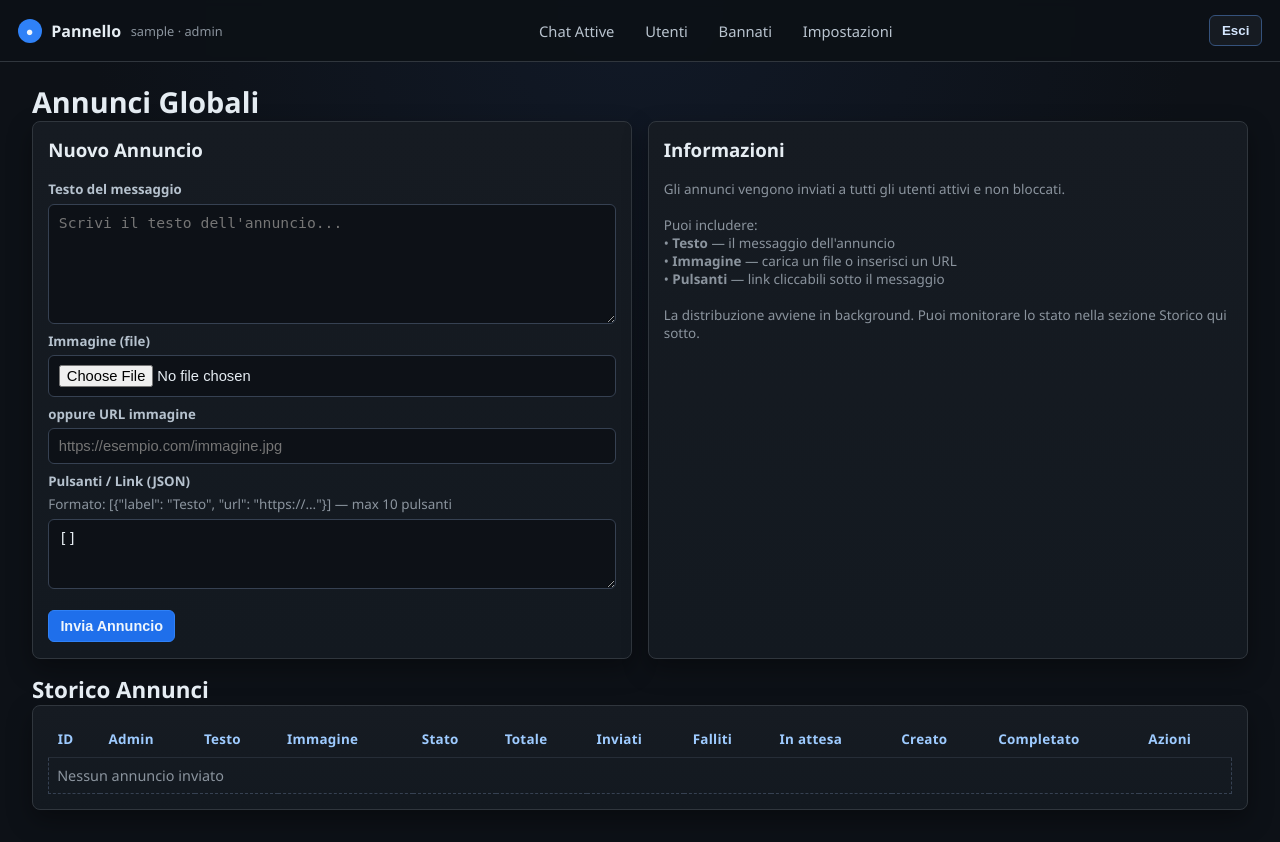
After one commit to OverloadedTech/DSFM, a Flask app: template templates/announcements.html in a window 1280 px wide. The commit adds this page. Run offline with Flask 3, Linux system fonts and the light colour scheme; the template is opened without the code that fills it, so the values that code supplies are empty; the visitor is signed in with stand-in values (Sample User, id 1); data comes from the database, SQL or seed files in the repository.

Commit message:
Add global announcements feature and security improvements
- Add announcements database table with status tracking
- Add service methods for creating, listing, stopping announcements
- Add background worker thread for async announcement delivery
- Add announcements page route (superadmin only) with compose form
- Add announcement history with real-time status polling
- Add API endpoint for announcement status
- Add navigation link in base.html
- Improve password validation (complexity requirements)
- Add login rate limiting (5 attempts per 5 minutes)

Co-authored-by: OverloadedTech <68642373+OverloadedTech@users.noreply.github.com>

```diff
--- a/app.py
+++ b/app.py
@@ -175,6 +175,13 @@ def get_or_create_stable_secret(config_path: Path) -> str:
 def validate_admin_password(password: str, username: str = "") -> str | None:
     if len(password) < MIN_ADMIN_PASSWORD_LEN:
         return f"La password deve avere almeno {MIN_ADMIN_PASSWORD_LEN} caratteri"
+    if username and password.lower() == username.lower():
+        return "La password non può essere uguale al nome utente"
+    has_upper = any(c.isupper() for c in password)
+    has_lower = any(c.islower() for c in password)
+    has_digit = any(c.isdigit() for c in password)
+    if not (has_upper and has_lower and has_digit):
+        return "La password deve contenere almeno una lettera maiuscola, una minuscola e un numero"
     return None
 
 
@@ -376,6 +383,24 @@ class Database:
         );
 
         CREATE INDEX IF NOT EXISTS idx_activity_logs_ts ON activity_logs(ts);
+
+        CREATE TABLE IF NOT EXISTS announcements (
+            id INTEGER PRIMARY KEY AUTOINCREMENT,
+            admin_id INTEGER NOT NULL,
+            message_text TEXT NOT NULL DEFAULT '',
+            media_type TEXT NOT NULL DEFAULT '',
+            media_path TEXT NOT NULL DEFAULT '',
+            buttons_json TEXT NOT NULL DEFAULT '[]',
+            status TEXT NOT NULL DEFAULT 'pending',
+            total_users INTEGER NOT NULL DEFAULT 0,
+            sent_count INTEGER NOT NULL DEFAULT 0,
+            failed_count INTEGER NOT NULL DEFAULT 0,
+            created_at TEXT NOT NULL,
+            updated_at TEXT NOT NULL,
+            completed_at TEXT
+        );
+
+        CREATE INDEX IF NOT EXISTS idx_announcements_status ON announcements(status);
 
         """
 
@@ -1617,6 +1642,73 @@ class DSFMService:
         )
         return summary
 
+    # ---------- Announcements ----------
+    def create_announcement(
+        self,
+        *,
+        admin_id: int,
+        message_text: str,
+        media_type: str = "",
+        media_path: str = "",
+        buttons_json: str = "[]",
+    ) -> int:
+        ts = now_str()
+        total = self.db.fetchone(
+            "SELECT COUNT(*) AS c FROM users WHERE is_suspended = 0 AND blocked_bot = 0"
+        )
+        total_users = to_int(total["c"], 0, 0) if total else 0
+        return self.db.execute(
+            """
+            INSERT INTO announcements(admin_id, message_text, media_type, media_path, buttons_json,
+                                      status, total_users, sent_count, failed_count, created_at, updated_at)
+            VALUES(?, ?, ?, ?, ?, 'sending', ?, 0, 0, ?, ?)
+            """,
+            (
+                admin_id,
+                sanitize_text(message_text, 4096),
+                sanitize_text(media_type, 20),
+                sanitize_text(media_path, 500),
+                sanitize_text(buttons_json, 4000),
+                total_users,
+                ts,
+                ts,
+            ),
+        )
+
+    def get_announcement(self, announcement_id: int) -> sqlite3.Row | None:
+        return self.db.fetchone("SELECT * FROM announcements WHERE id = ?", (announcement_id,))
+
+    def list_announcements(self, limit: int = 50) -> list[sqlite3.Row]:
+        return self.db.fetchall(
+            "SELECT a.*, adm.username AS admin_username FROM announcements a "
+            "LEFT JOIN admins adm ON adm.id = a.admin_id "
+            "ORDER BY a.id DESC LIMIT ?",
+            (to_int(limit, 50, 1, 200),),
+        )
+
+    def stop_announcement(self, announcement_id: int) -> None:
+        self.db.execute(
+            "UPDATE announcements SET status = 'stopped', updated_at = ?, completed_at = ? WHERE id = ? AND status = 'sending'",
+            (now_str(), now_str(), announcement_id),
+        )
+
+    def update_announcement_progress(self, announcement_id: int, sent: int, failed: int) -> None:
+        self.db.execute(
+            "UPDATE announcements SET sent_count = ?, failed_count = ?, updated_at = ? WHERE id = ?",
+            (sent, failed, now_str(), announcement_id),
+        )
+
+    def complete_announcement(self, announcement_id: int, sent: int, failed: int) -> None:
+        self.db.execute(
+            "UPDATE announcements SET status = 'completed', sent_count = ?, failed_count = ?, "
+            "updated_at = ?, completed_at = ? WHERE id = ?",
+            (sent, failed, now_str(), now_str(), announcement_id),
+        )
+
+    def get_active_announcement_ids(self) -> list[int]:
+        rows = self.db.fetchall("SELECT id FROM announcements WHERE status = 'sending'")
+        return [row["id"] for row in rows]
+
     # ---------- Analytics ----------
     def record_event(
         self,
@@ -1971,6 +2063,98 @@ class DSFMBot:
             )
             return False
 
+    def send_announcement_async(self, announcement_id: int) -> None:
+        t = threading.Thread(
+            target=self._send_announcement_worker,
+            args=(announcement_id,),
+            daemon=True,
+            name=f"dsfm-announce-{announcement_id}",
+        )
+        t.start()
+
+    def _send_announcement_worker(self, announcement_id: int) -> None:
+        service = self.service
+        ann = service.get_announcement(announcement_id)
+        if not ann or ann["status"] != "sending":
+            return
+
+        message_text = ann["message_text"]
+        media_type = ann["media_type"]
+        media_path = ann["media_path"]
+        buttons_json_raw = ann["buttons_json"]
+
+        try:
+            buttons = json.loads(buttons_json_raw) if buttons_json_raw else []
+            if not isinstance(buttons, list):
+                buttons = []
+        except Exception:
+            buttons = []
+
+        markup = None
+        if buttons and InlineKeyboardMarkup and InlineKeyboardButton:
+            markup = InlineKeyboardMarkup()
+            for btn in buttons:
+                label = sanitize_text(btn.get("label", ""), 64)
+                url = sanitize_text(btn.get("url", ""), 500)
+                if label and url:
+                    markup.add(InlineKeyboardButton(text=label, url=url))
+
+        users = service.db.fetchall(
+            "SELECT telegram_id FROM users WHERE is_suspended = 0 AND blocked_bot = 0"
+        )
+
+        sent = 0
+        failed = 0
+        batch_size = 25
+
+        for i, user_row in enumerate(users):
+            ann_check = service.get_announcement(announcement_id)
+            if not ann_check or ann_check["status"] != "sending":
+                break
+
+            user_id = user_row["telegram_id"]
+            try:
+                if media_type == "photo" and media_path and self.bot:
+                    if media_path.startswith("http://") or media_path.startswith("https://"):
+                        self.bot.send_photo(
+                            user_id, media_path,
+                            caption=sanitize_text(message_text, 1000) if message_text else None,
+                            reply_markup=markup,
+                        )
+                    else:
+                        file_path = Path(media_path)
+                        if file_path.exists():
+                            with open(file_path, "rb") as fp:
+                                self.bot.send_photo(
+                                    user_id, fp,
+                                    caption=sanitize_text(message_text, 1000) if message_text else None,
+                                    reply_markup=markup,
+                                )
+                        else:
+                            if message_text:
+                                self.bot.send_message(user_id, message_text, reply_markup=markup)
+                elif message_text and self.bot:
+                    chunks = split_long_text(message_text)
+                    for ci, chunk in enumerate(chunks):
+                        m = markup if ci == len(chunks) - 1 else None
+                        self.bot.send_message(user_id, chunk, reply_markup=m)
+                sent += 1
+            except Exception as exc:
+                err_text = str(exc)
+                if "bot was blocked" in err_text.lower() or "user is deactivated" in err_text.lower():
+                    service.mark_user_blocked_bot(user_id, True)
+                failed += 1
+
+            if (i + 1) % batch_size == 0:
+                service.update_announcement_progress(announcement_id, sent, failed)
+                time.sleep(1)
+
+        ann_final = service.get_announcement(announcement_id)
+        if ann_final and ann_final["status"] == "sending":
+            service.complete_announcement(announcement_id, sent, failed)
+        else:
+            service.update_announcement_progress(announcement_id, sent, failed)
+
     def _is_lockdown(self) -> bool:
         return self.service.get_setting_bool("lockdown_mode", False)
 
@@ -3040,6 +3224,8 @@ def create_app(config_path: str | None = None, testing: bool = False, start_bot:
         "logout",
         "api_dashboard_data",
         "api_chat_messages",
+        "announcements_page",
+        "api_announcement_status",
     }
 
     admin_allowed_endpoints = {
@@ -3180,6 +3366,11 @@ def create_app(config_path: str | None = None, testing: bool = False, start_bot:
 
         return render_template("setup.html")
 
+    _login_attempts: dict[str, list[float]] = {}
+    _login_lock = threading.Lock()
+    LOGIN_MAX_ATTEMPTS = 5
+    LOGIN_WINDOW_SECONDS = 300
+
     @app.route("/login", methods=["GET", "POST"])
     def login() -> Any:
         service_obj = current_service()
@@ -3187,12 +3378,50 @@ def create_app(config_path: str | None = None, testing: bool = False, start_bot:
             return redirect(url_for("setup"))
 
         if request.method == "POST":
+            client_ip = sanitize_text(request.remote_addr or "unknown", 64)
+            now = time.time()
+            with _login_lock:
+                attempts = _login_attempts.get(client_ip, [])
+                attempts = [t for t in attempts if now - t < LOGIN_WINDOW_SECONDS]
+                if len(attempts) >= LOGIN_MAX_ATTEMPTS:
+                    _login_attempts[client_ip] = attempts
+                    service_obj.log_activity(
+                        user_id="-",
+                        username=sanitize_text(request.form.get("username", ""), 64),
+                        first_name="-",
+                        action="login_rate_limited",
+                        content=f"Troppi tentativi di login da {client_ip}",
+                        level="SECURITY",
+                        source="admin_panel",
+                        metadata={"remote_addr": client_ip},
+                    )
+                    flash("Troppi tentativi di accesso. Riprova tra qualche minuto.", "error")
+                    return render_template("login.html")
+
             username = request.form.get("username", "")
             password = request.form.get("password", "")
             admin = service_obj.verify_admin(username, password)
             if not admin:
+                with _login_lock:
+                    attempts = _login_attempts.get(client_ip, [])
+                    attempts = [t for t in attempts if now - t < LOGIN_WINDOW_SECONDS]
+                    attempts.append(now)
+                    _login_attempts[client_ip] = attempts
+                service_obj.log_activity(
+                    user_id="-",
+                    username=sanitize_text(username, 64),
+                    first_name="-",
+                    action="login_failed",
+                    content=f"Tentativo di login fallito da {client_ip}",
+                    level="SECURITY",
+                    source="admin_panel",
+                    metadata={"remote_addr": client_ip},
+                )
                 flash("Credenziali non valide", "error")
                 return render_template("login.html")
+
+            with _login_lock:
+                _login_attempts.pop(client_ip, None)
 
             session.clear()
             session["csrf_token"] = secrets.token_urlsafe(24)
@@ -4013,6 +4242,125 @@ def create_app(config_path: str | None = None, testing: bool = False, start_bot:
             is_superadmin=is_superadmin,
         )
 
+    # ---------- Announcements ----------
+    @app.route("/annunci", methods=["GET", "POST"])
+    def announcements_page() -> Any:
+        service_obj = current_service()
+        current_admin_id = to_int(session.get("admin_id", 0), 0)
+
+        if request.method == "POST":
+            action = sanitize_text(request.form.get("action", ""), 40)
+
+            if action == "create_announcement":
+                message_text = sanitize_text(request.form.get("message_text", ""), 4096)
+                media_type = ""
+                media_path = ""
+
+                image_file = request.files.get("image_file")
+                image_url = sanitize_text(request.form.get("image_url", ""), 500)
+
+                if image_file and image_file.filename:
+                    fname = secure_filename(image_file.filename)
+                    ext = fname.rsplit(".", 1)[-1].lower() if "." in fname else ""
+                    if ext in ALLOWED_IMAGE_EXTENSIONS:
+                        save_dir = Path("uploads") / "announcements"
+                        save_dir.mkdir(parents=True, exist_ok=True)
+                        safe_name = f"ann_{secrets.token_urlsafe(8)}.{ext}"
+                        dest = save_dir / safe_name
+                        image_file.save(str(dest))
+                        media_type = "photo"
+                        media_path = str(dest)
+                    else:
+                        flash("Formato immagine non supportato. Usa: png, jpg, jpeg, gif, webp", "error")
+                        return redirect(url_for("announcements_page"))
+                elif image_url:
+                    media_type = "photo"
+                    media_path = image_url
+
+                buttons_raw = sanitize_text(request.form.get("buttons_json", "[]"), 4000)
+                try:
+                    btns = json.loads(buttons_raw)
+                    if not isinstance(btns, list):
+                        btns = []
+                    clean_btns = []
+                    for b in btns[:10]:
+                        if isinstance(b, dict):
+                            label = sanitize_text(b.get("label", ""), 64)
+                            url = sanitize_text(b.get("url", ""), 500)
+                            if label and url and (url.startswith("http://") or url.startswith("https://")):
+                                clean_btns.append({"label": label, "url": url})
+                    buttons_json = json.dumps(clean_btns, ensure_ascii=False)
+                except Exception:
+                    buttons_json = "[]"
+
+                if not message_text and not media_path:
+                    flash("Inserisci un testo o un'immagine per l'annuncio", "error")
+                    return redirect(url_for("announcements_page"))
+
+                active = service_obj.get_active_announcement_ids()
+                if active:
+                    flash("C'è già un annuncio in corso. Attendere il completamento o fermarlo.", "error")
+                    return redirect(url_for("announcements_page"))
+
+                ann_id = service_obj.create_announcement(
+                    admin_id=current_admin_id,
+                    message_text=message_text,
+                    media_type=media_type,
+                    media_path=media_path,
+                    buttons_json=buttons_json,
+                )
+
+                service_obj.log_activity(
+                    user_id=current_admin_id,
+                    username=session.get("admin_username", ""),
+                    first_name="-",
+                    action="announcement_created",
+                    content=f"Annuncio #{ann_id} creato",
+                    level="AUDIT",
+                    source="admin_panel",
+                    metadata={"announcement_id": ann_id},
+                )
+
+                current_bot().send_announcement_async(ann_id)
+                flash(f"Annuncio #{ann_id} avviato. La distribuzione è in corso.", "success")
+                return redirect(url_for("announcements_page"))
+
+            if action == "stop_announcement":
+                ann_id = to_int(request.form.get("announcement_id", 0), 0)
+                if ann_id > 0:
+                    service_obj.stop_announcement(ann_id)
+                    service_obj.log_activity(
+                        user_id=current_admin_id,
+                        username=session.get("admin_username", ""),
+                        first_name="-",
+                        action="announcement_stopped",
+                        content=f"Annuncio #{ann_id} fermato manualmente",
+                        level="AUDIT",
+                        source="admin_panel",
+                        metadata={"announcement_id": ann_id},
+                    )
+                    flash(f"Annuncio #{ann_id} fermato.", "success")
+                return redirect(url_for("announcements_page"))
+
+        announcements = service_obj.list_announcements()
+        return render_template("announcements.html", announcements=announcements)
+
+    @app.route("/api/announcement-status/<int:ann_id>")
+    def api_announcement_status(ann_id: int) -> Any:
+        service_obj = current_service()
+        ann = service_obj.get_announcement(ann_id)
+        if not ann:
+            abort(404)
+        return jsonify({
+            "id": ann["id"],
+            "status": ann["status"],
+            "total_users": ann["total_users"],
+            "sent_count": ann["sent_count"],
+            "failed_count": ann["failed_count"],
+            "updated_at": ann["updated_at"],
+            "completed_at": ann["completed_at"],
+        })
+
     return app
 
 
--- /dev/null
+++ b/templates/announcements.html
@@ -0,0 +1,170 @@
+{% extends "base.html" %}
+{% block content %}
+<h1 class="section-title">Annunci Globali</h1>
+
+<div class="grid-2">
+  <section class="card">
+    <h3>Nuovo Annuncio</h3>
+    <form method="post" enctype="multipart/form-data">
+      <input type="hidden" name="csrf_token" value="{{ csrf_token }}">
+      <input type="hidden" name="action" value="create_announcement">
+
+      <div class="form-group">
+        <label>Testo del messaggio</label>
+        <textarea name="message_text" maxlength="4096" placeholder="Scrivi il testo dell'annuncio..."></textarea>
+      </div>
+
+      <div class="form-group block-gap-small">
+        <label>Immagine (file)</label>
+        <input type="file" name="image_file" accept=".png,.jpg,.jpeg,.gif,.webp">
+      </div>
+
+      <div class="form-group block-gap-small">
+        <label>oppure URL immagine</label>
+        <input name="image_url" maxlength="500" placeholder="https://esempio.com/immagine.jpg">
+      </div>
+
+      <div class="form-group block-gap-small">
+        <label>Pulsanti / Link (JSON)</label>
+        <div class="metric-sub">Formato: [{"label": "Testo", "url": "https://..."}] — max 10 pulsanti</div>
+        <textarea name="buttons_json" maxlength="4000" style="min-height:70px;" placeholder='[{"label": "Visita il sito", "url": "https://esempio.com"}]'>[]</textarea>
+      </div>
+
+      <div id="btn-preview" class="block-gap-small"></div>
+
+      <button class="btn primary" style="margin-top:0.8rem;">Invia Annuncio</button>
+    </form>
+  </section>
+
+  <section class="card">
+    <h3>Informazioni</h3>
+    <div class="metric-sub">
+      Gli annunci vengono inviati a tutti gli utenti attivi e non bloccati.<br><br>
+      Puoi includere:<br>
+      • <strong>Testo</strong> — il messaggio dell'annuncio<br>
+      • <strong>Immagine</strong> — carica un file o inserisci un URL<br>
+      • <strong>Pulsanti</strong> — link cliccabili sotto il messaggio<br><br>
+      La distribuzione avviene in background. Puoi monitorare lo stato nella sezione Storico qui sotto.
+    </div>
+  </section>
+</div>
+
+<div class="block-gap">
+  <h2 class="section-title" style="font-size:1.4rem;">Storico Annunci</h2>
+  <div class="card">
+    <div class="table-wrap">
+      <table>
+        <thead>
+          <tr>
+            <th>ID</th>
+            <th>Admin</th>
+            <th>Testo</th>
+            <th>Immagine</th>
+            <th>Stato</th>
+            <th>Totale</th>
+            <th>Inviati</th>
+            <th>Falliti</th>
+            <th>In attesa</th>
+            <th>Creato</th>
+            <th>Completato</th>
+            <th>Azioni</th>
+          </tr>
+        </thead>
+        <tbody>
+        {% for ann in announcements %}
+          <tr data-ann-id="{{ ann.id }}" {% if ann.status == 'sending' %}class="ann-sending"{% endif %}>
+            <td>{{ ann.id }}</td>
+            <td>{{ ann.admin_username or '-' }}</td>
+            <td style="max-width:200px;overflow:hidden;text-overflow:ellipsis;white-space:nowrap;">{{ ann.message_text[:80] if ann.message_text else '-' }}</td>
+            <td>{% if ann.media_type == 'photo' %}<span class="tag ok">Sì</span>{% else %}-{% endif %}</td>
+            <td>
+              <span class="ann-status tag {% if ann.status == 'completed' %}ok{% elif ann.status == 'sending' %}warn{% elif ann.status == 'stopped' %}err{% else %}warn{% endif %}">
+                {% if ann.status == 'completed' %}Completato{% elif ann.status == 'sending' %}In corso{% elif ann.status == 'stopped' %}Fermato{% else %}{{ ann.status }}{% endif %}
+              </span>
+            </td>
+            <td class="ann-total">{{ ann.total_users }}</td>
+            <td class="ann-sent">{{ ann.sent_count }}</td>
+            <td class="ann-failed">{{ ann.failed_count }}</td>
+            <td class="ann-pending">{{ ann.total_users - ann.sent_count - ann.failed_count }}</td>
+            <td>{{ ann.created_at|fmt_dt }}</td>
+            <td class="ann-completed-at">{{ ann.completed_at|fmt_dt }}</td>
+            <td>
+              {% if ann.status == 'sending' %}
+              <form method="post" class="inline-form" data-confirm="Sei sicuro di voler fermare questo annuncio?">
+                <input type="hidden" name="csrf_token" value="{{ csrf_token }}">
+                <input type="hidden" name="action" value="stop_announcement">
+                <input type="hidden" name="announcement_id" value="{{ ann.id }}">
+                <button class="btn danger" type="submit">Ferma</button>
+              </form>
+              {% else %}
+              -
+              {% endif %}
+            </td>
+          </tr>
+        {% else %}
+          <tr>
+            <td colspan="12" class="empty">Nessun annuncio inviato</td>
+          </tr>
+        {% endfor %}
+        </tbody>
+      </table>
+    </div>
+  </div>
+</div>
+{% endblock %}
+
+{% block scripts %}
+<script>
+(function() {
+  var rows = document.querySelectorAll('tr.ann-sending');
+  if (!rows.length) return;
+
+  var csrfToken = document.querySelector('meta[name="csrf-token"]');
+  var token = '{{ csrf_token }}';
+
+  function pollStatus() {
+    rows.forEach(function(row) {
+      var annId = row.getAttribute('data-ann-id');
+      if (!annId) return;
+
+      fetch('/api/announcement-status/' + annId, {
+        headers: {'X-CSRF-Token': token}
+      })
+      .then(function(r) { return r.json(); })
+      .then(function(data) {
+        var sentEl = row.querySelector('.ann-sent');
+        var failedEl = row.querySelector('.ann-failed');
+        var pendingEl = row.querySelector('.ann-pending');
+        var statusEl = row.querySelector('.ann-status');
+        var completedEl = row.querySelector('.ann-completed-at');
+
+        if (sentEl) sentEl.textContent = data.sent_count;
+        if (failedEl) failedEl.textContent = data.failed_count;
+        if (pendingEl) pendingEl.textContent = data.total_users - data.sent_count - data.failed_count;
+
+        if (data.status !== 'sending') {
+          row.classList.remove('ann-sending');
+          if (statusEl) {
+            statusEl.className = 'ann-status tag ' + (data.status === 'completed' ? 'ok' : 'err');
+            statusEl.textContent = data.status === 'completed' ? 'Completato' : 'Fermato';
+          }
+          if (completedEl && data.completed_at) {
+            completedEl.textContent = data.completed_at;
+          }
+          var actionTd = row.querySelector('td:last-child');
+          if (actionTd) actionTd.textContent = '-';
+        }
+      })
+      .catch(function() {});
+    });
+
+    rows = document.querySelectorAll('tr.ann-sending');
+    if (rows.length > 0) {
+      setTimeout(pollStatus, 3000);
+    }
+  }
+
+  setTimeout(pollStatus, 2000);
+})();
+</script>
+{% endblock %}
--- a/templates/base.html
+++ b/templates/base.html
@@ -27,6 +27,7 @@
     <a class="{% if request.endpoint == 'menu_builder' %}active{% endif %}" href="{{ url_for('menu_builder') }}">Costruttore Bot</a>
     <a class="{% if request.endpoint == 'stats' %}active{% endif %}" href="{{ url_for('stats') }}">Statistiche</a>
     <a class="{% if request.endpoint == 'logs_page' %}active{% endif %}" href="{{ url_for('logs_page') }}">Logs</a>
+    <a class="{% if request.endpoint == 'announcements_page' %}active{% endif %}" href="{{ url_for('announcements_page') }}">Annunci</a>
     {% endif %}
     <a class="{% if request.endpoint == 'settings_page' %}active{% endif %}" href="{{ url_for('settings_page') }}">Impostazioni</a>
   </nav>
```
